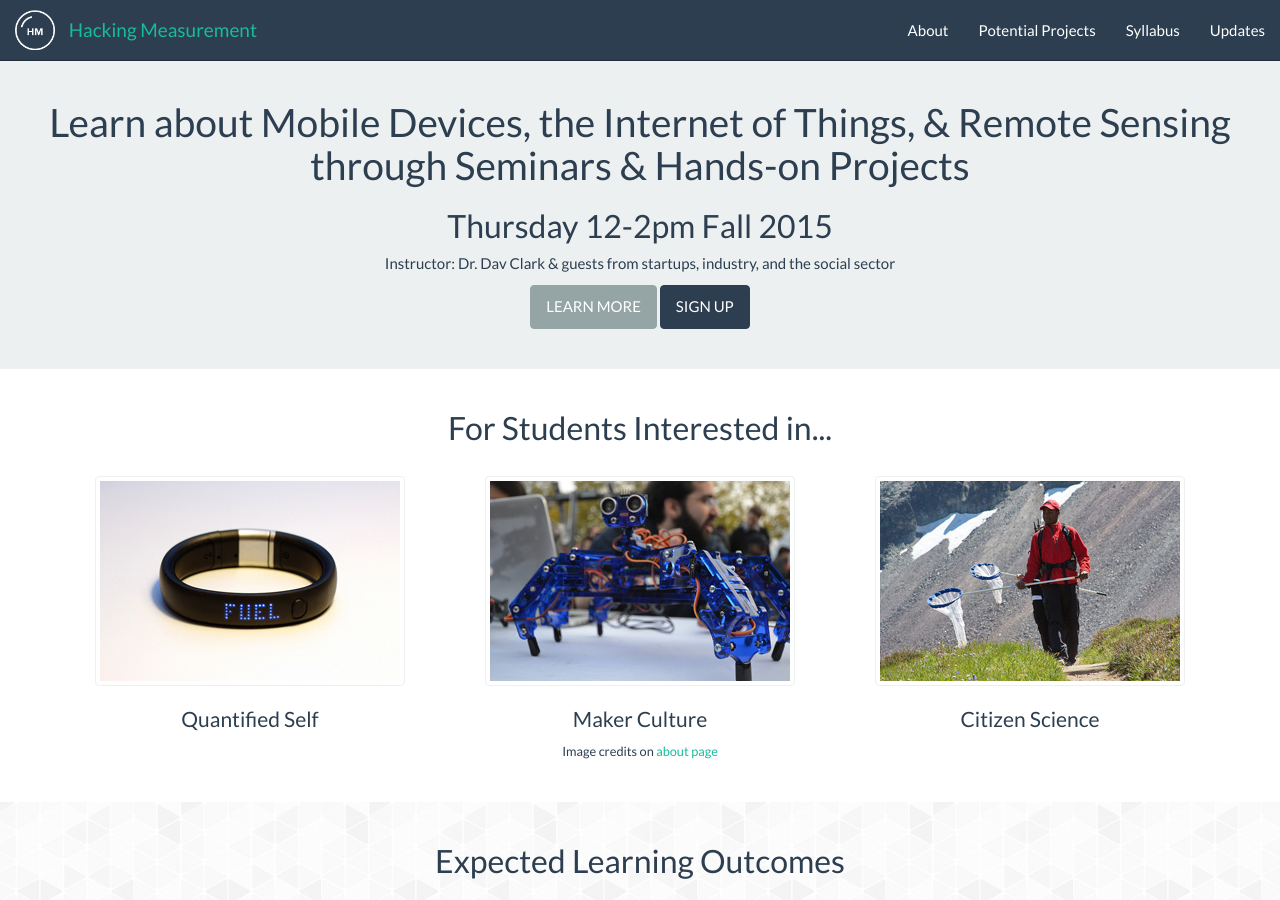
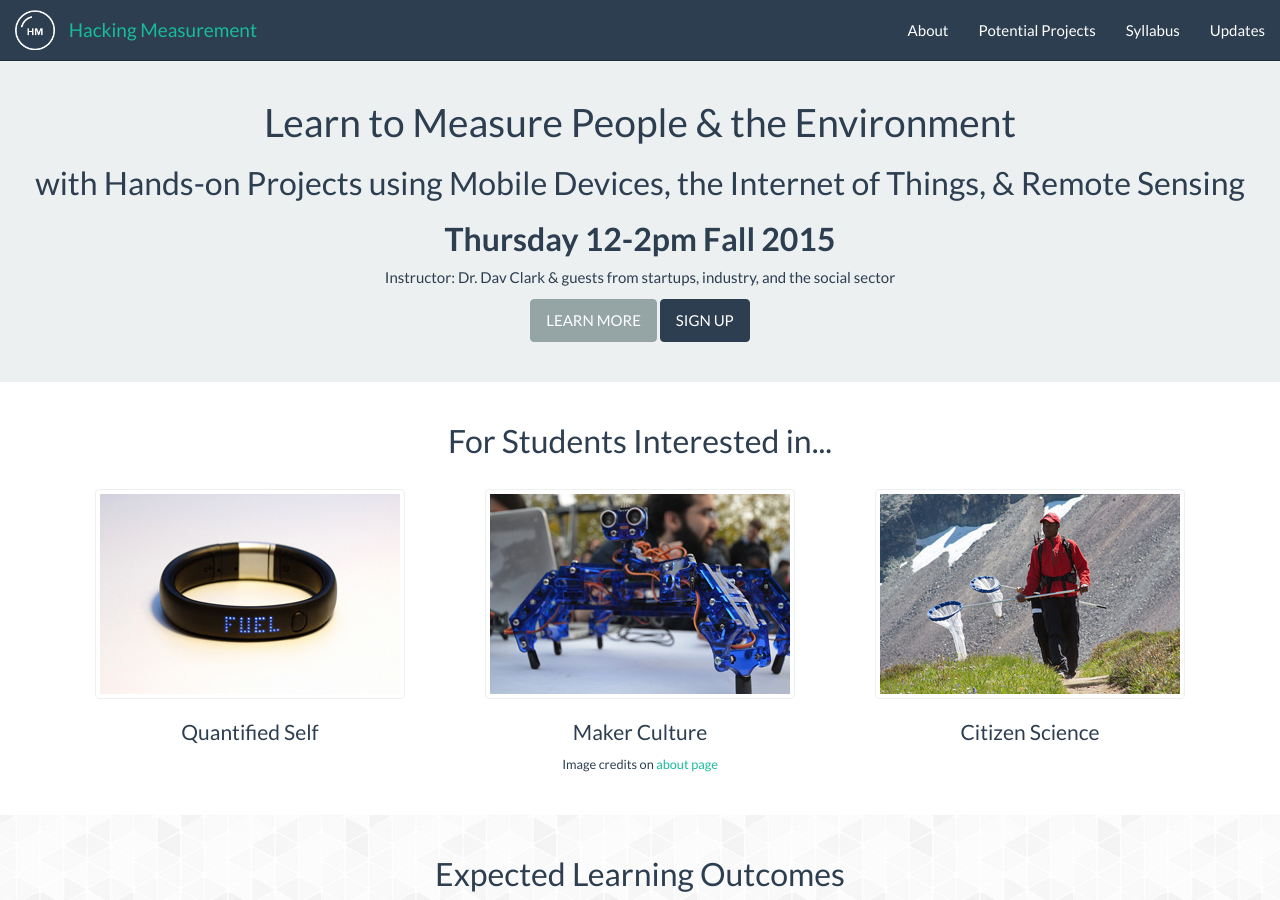
Before and after one commit to BIDS-collaborative/hackingmeasurement.github.io, a Jekyll site: the page built from index.html, in a window 1280 px wide and 900 px high. Built offline with Jekyll 4.4.1, drawn with Linux system fonts in a browser that asks for light colours.

Commit message:
Updating to reflect the domain focus

```diff
--- a/_includes/header.html
+++ b/_includes/header.html
@@ -27,9 +27,10 @@
 </nav>
 <section class="course">
   <div class="signup">
-      <h1>Learn about Mobile Devices, the Internet of Things, &amp; Remote
-          Sensing through Seminars &amp; Hands-on Projects</h1>
-      <h2>Thursday 12-2pm Fall 2015</h2>
+      <h1>Learn to Measure People &amp; the Environment</h1>
+      <h2>with Hands-on Projects using Mobile Devices, the Internet of Things, &amp; Remote
+          Sensing</h2>
+      <h2><strong>Thursday 12-2pm Fall 2015</strong></h2>
       <p>Instructor: Dr. Dav Clark &amp; guests from startups, industry, and the social sector</p>
       </div>
       <a class="btn btn-default" href="/about/" role="button">LEARN MORE</a> <a class="btn btn-primary" href="https://docs.google.com/forms/d/17R1Pjy70x7zI-2QcYnOnYrEGcTXcLx7ma-5ueadYpBw/viewform" target="_blank" role="button">SIGN UP</a>
```
